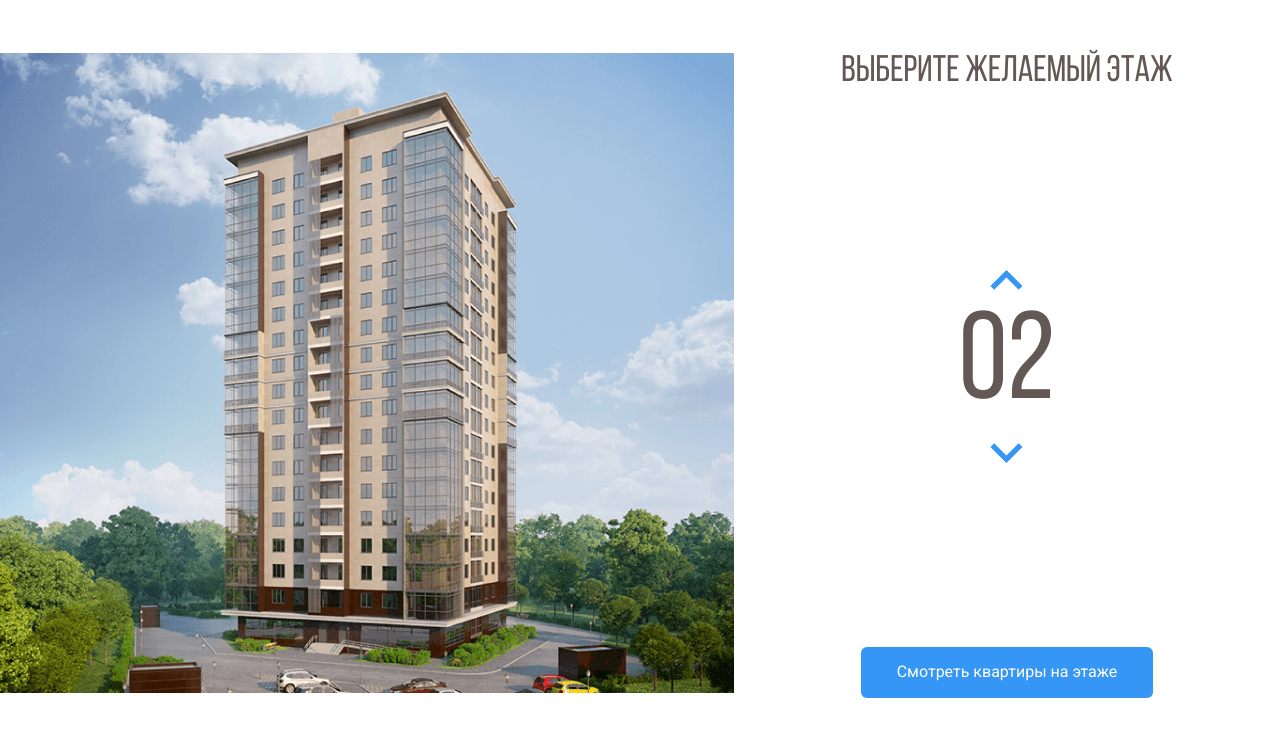
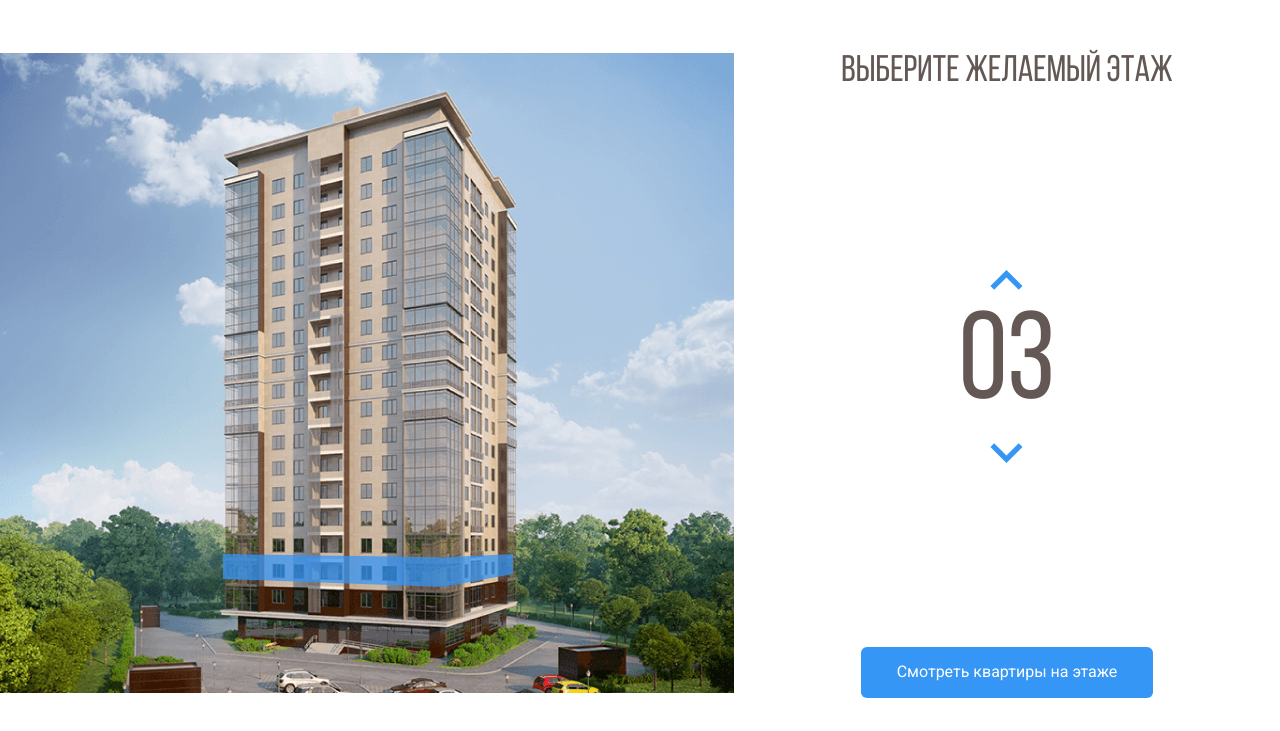
Before and after one commit to sash113a/melody, a plain HTML site: page index.html in a window 1280 px wide. Both pictures are taken after a click on the button 1006 px from the left and 351 px from the top of the page. Shown: the part 69-800 px from the top of the page. Drawn offline with nearby package versions, Linux system fonts and the light colour scheme.

Commit message:
Интерактивный счетчик

```diff
--- a/css/style.css
+++ b/css/style.css
@@ -94,6 +94,10 @@ body {
   opacity: 1;
 }
 
+path.current-floor {
+  opacity: 1;
+}
+
 .counter-group {
   display: flex;
   flex-direction: column;
--- a/index.html
+++ b/index.html
@@ -89,86 +89,103 @@
             />
           </defs>
           <path
+            data-floor="02"
             d="M222 527L442.8 535L512 521.3V543L443.5 562.7L222 551.7V527Z"
             fill="#3595F6"
             fill-opacity="0.75"
           />
           <path
+            data-floor="03"
             d="M223 526V501L443.3 504.3L513 501V521L443.7 534L223 526Z"
             fill="#3595F6"
             fill-opacity="0.75"
           />
           <path
+            data-floor="04"
             d="M223 500V475H444H513V498L445 505L223 500Z"
             fill="#3595F6"
             fill-opacity="0.75"
           />
           <path
+            data-floor="05"
             d="M223 476V451L444.3 447.3L512 454V476H444"
             fill="#3595F6"
             fill-opacity="0.75"
           />
           <path
+            data-floor="06"
             d="M223 450V424L444.5 420.7L513 431.7V453L444 446.3L223 450Z"
             fill="#3595F6"
             fill-opacity="0.75"
           />
           <path
+            data-floor="07"
             d="M222 423V399.3L443 387L514 410V431.3L443 419L222 423Z"
             fill="#3595F6"
             fill-opacity="0.75"
           />
           <path
+            data-floor="08"
             d="M222 401V376L444.2 359.7L514 388.3V409L443.7 387.3L222 401Z"
             fill="#3595F6"
             fill-opacity="0.75"
           />
           <path
+            data-floor="09"
             d="M222 376V351L444.5 330.7L514 367.3V388L442 359.3L222 376Z"
             fill="#3595F6"
             fill-opacity="0.75"
           />
           <path
+            data-floor="10"
             d="M222 350V326L445 301.3L514 345.3V367L444.7 329L222 350Z"
             fill="#3595F6"
             fill-opacity="0.75"
           />
           <path
+            data-floor="11"
             d="M222 325V301L444.5 272.3L514 323.3V344L443.7 301.7L222 325Z"
             fill="#3595F6"
             fill-opacity="0.75"
           />
           <path
+            data-floor="12"
             d="M221 301V277L443.3 244L514 303.3V323L444 272.3L221 301Z"
             fill="#3595F6"
             fill-opacity="0.75"
           />
           <path
+            data-floor="13"
             d="M222 276V252L443.2 217L513 281V302L444.3 243.7L222 276Z"
             fill="#3595F6"
             fill-opacity="0.75"
           />
           <path
+            data-floor="14"
             d="M222 252V227L444.3 189L513 259.3V280L444 216L222 252Z"
             fill="#3595F6"
             fill-opacity="0.75"
           />
           <path
+            data-floor="15"
             d="M222 226V201L442.8 157.3L513 236.3V259L444 185.7L222 226Z"
             fill="#3595F6"
             fill-opacity="0.75"
           />
           <path
+            data-floor="16"
             d="M223 202V177L443 129L513 214V237L442.3 157.7L223 202Z"
             fill="#3595F6"
             fill-opacity="0.75"
           />
           <path
+            data-floor="17"
             d="M222 177V152L441.8 100L513 192.3V215L443.3 128.7L222 177Z"
             fill="#3595F6"
             fill-opacity="0.75"
           />
           <path
+            data-floor="18"
             d="M222 152V126L444 69.3L513 171V192L443.7 100.3L222 152Z"
             fill="#3595F6"
             fill-opacity="0.75"
@@ -202,5 +219,11 @@
       </div>
       <!-- /.main-info -->
     </main>
+    <script
+      src="https://code.jquery.com/jquery-3.6.0.min.js"
+      integrity="sha256-/xUj+3OJU5yExlq6GSYGSHk7tPXikynS7ogEvDej/m4="
+      crossorigin="anonymous"
+    ></script>
+    <script src="js/main.js"></script>
   </body>
 </html>
--- /dev/null
+++ b/js/main.js
@@ -0,0 +1,43 @@
+$(document).ready(function () {
+  var currentFloor = 2; // переменная, где хранится текущий этаж
+  var floorPath = $(".home-image path"); // переменная каждого отдельного этажа в SVG
+  var counterUp = $(".counter-up"); /* кнопка увеличения этажа */
+  var counterDown = $(".counter-down"); /* кнопка уменьшения этажа */
+
+  // ункция при наведении мышью на этаж
+  floorPath.on("mouseover", function () {
+    floorPath.removeClass("current-floor"); // удаляем активный класс у этажей
+    currentFloor = $(this).attr("data-floor"); // получаем значение текущего этажа
+    $(".counter").text(currentFloor); // записываем значение этажа в счетчик справа
+  });
+  // отслеживаем клик по кнопке вверх
+  counterUp.on("click", function () {
+    // проверяем значение этажа на максимум = 18
+    if (currentFloor < 18) {
+      currentFloor++; // увеличиваем значение этажа на 1
+      // форматируем переменную с этажом (1 меняем на 01)
+      usCurrentFloor = currentFloor.toLocaleString("en-US", {
+        minimumIntegerDigits: 2,
+        useGrouping: false,
+      });
+      $(".counter").text(usCurrentFloor); // записываем значение этажа в счетчик справа
+      floorPath.removeClass("current-floor"); // удаляем активный класс у этажей
+      $(`[data-floor=${usCurrentFloor}]`).toggleClass("current-floor"); // подсвечиваем текущий этаж
+    }
+  });
+  // отслеживаем клик по кнопке вниз
+  counterDown.on("click", function () {
+    // проверяем значение этажа на минимум = 1
+    if (currentFloor > 2) {
+      currentFloor--; // уменьшаем значение этажа на 1
+      // форматируем переменную с этажом (1 меняем на 01)
+      usCurrentFloor = currentFloor.toLocaleString("en-US", {
+        minimumIntegerDigits: 2,
+        useGrouping: false,
+      });
+      $(".counter").text(usCurrentFloor); // записываем значение этажа в счетчик справа
+      floorPath.removeClass("current-floor"); // удаляем активный класс у этажей
+      $(`[data-floor=${usCurrentFloor}]`).toggleClass("current-floor"); // подсвечиваем текущий этаж
+    }
+  });
+});
```
